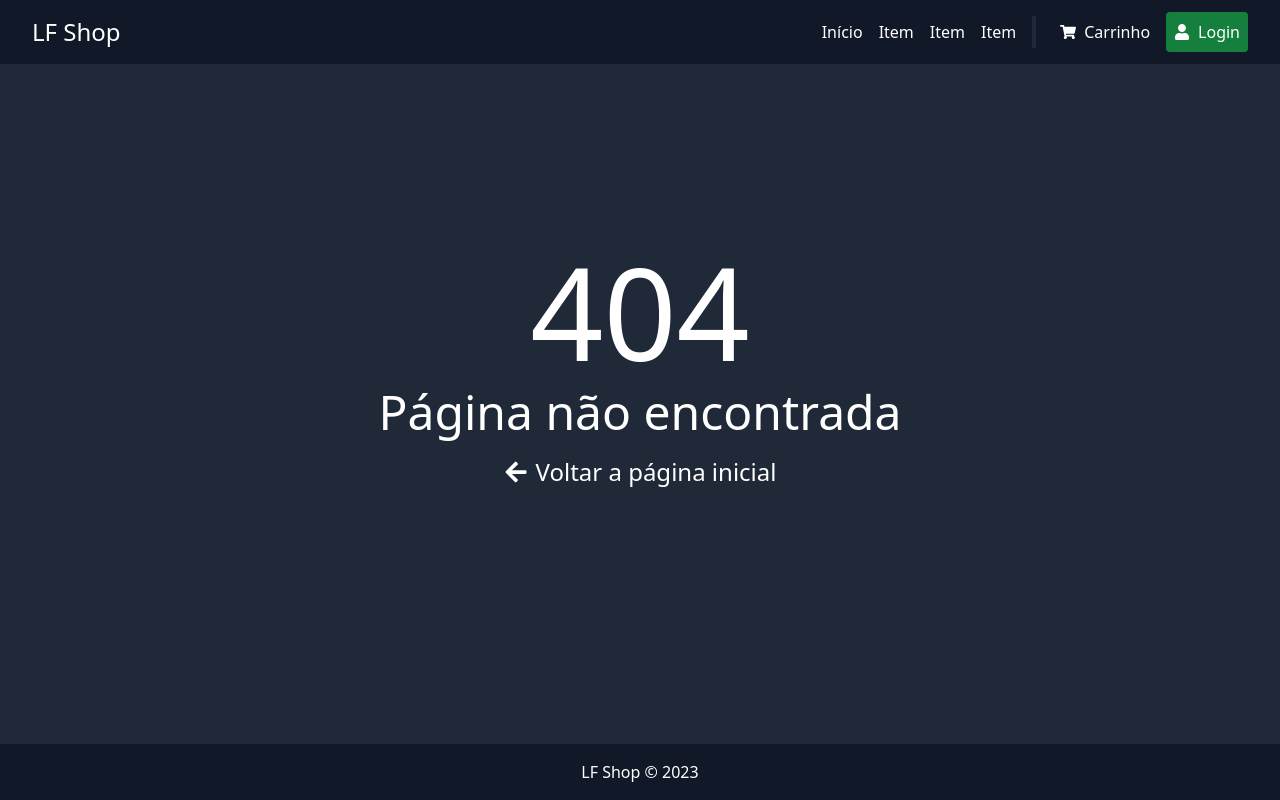
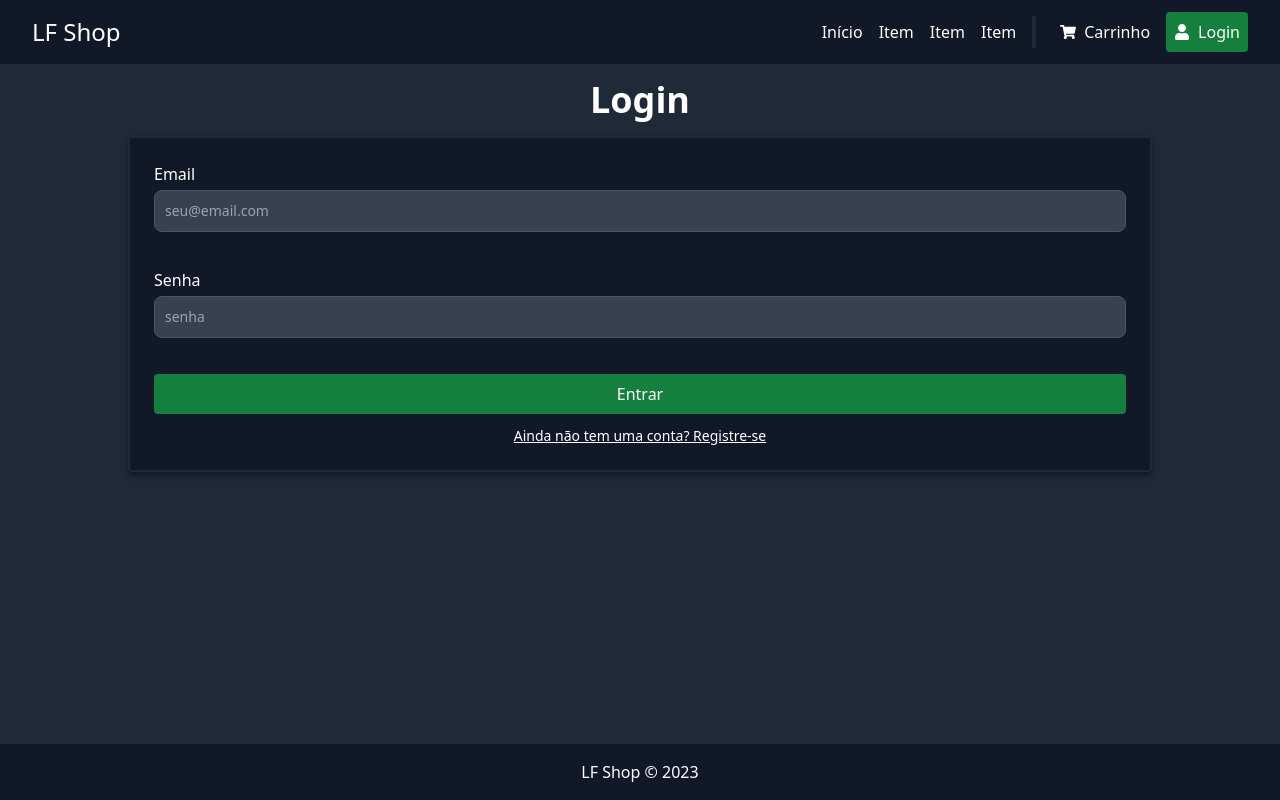
Before and after one commit to LucasTF/LF-Shop, a React (Vite) app in the folder frontend/: page /auth in a window 1280 px wide. Before the commit this address had no page. Built offline with nearby package versions, Linux system fonts and the light colour scheme.

Commit message:
Created Login page

```diff
--- a/frontend/src/components/Product/ProductCard/ProductCard.tsx
+++ b/frontend/src/components/Product/ProductCard/ProductCard.tsx
@@ -6,6 +6,7 @@ import { Product as ProductAttributes } from "../../../definitions/types";
 import Rating from "../../Ratings/Rating";
 import Card from "../../UI/Card/Card";
 import { Button } from "../../UI/Button/Button";
+import Select from "../../UI/Form/Select";
 import ProductCardStock from "./ProductCardStock";
 import ProductCardPrice from "./ProductCardPrice";
 
@@ -50,19 +51,18 @@ const ProductCard = ({ product, onAddToCart }: ProductProps) => {
           {product.countInStock > 0 && (
             <div className="my-4 flex flex-col gap-2">
               <p className="font-bold">Quantidade:</p>
-              <select
+              <Select
                 name="quantity"
                 id="quantity"
                 value={quantity}
                 onChange={(e) => setQuantity(Number(e.target.value))}
-                className="bg-gray-50 border border-gray-300 text-gray-900 text-sm rounded-lg focus:ring-blue-500 focus:border-blue-500 block w-full p-2.5 dark:bg-gray-700 dark:border-gray-600 dark:placeholder-gray-400 dark:text-white dark:focus:ring-blue-500 dark:focus:border-blue-500"
               >
                 {[...Array(product.countInStock).keys()].map((i) => (
                   <option key={i + 1} value={i + 1}>
                     {i + 1}
                   </option>
                 ))}
-              </select>
+              </Select>
             </div>
           )}
           <Button
--- /dev/null
+++ b/frontend/src/components/UI/Form/Input.tsx
@@ -0,0 +1,14 @@
+import { ComponentProps } from "react";
+import { tv } from "tailwind-variants";
+
+const input = tv({
+  slots: {
+    base: "bg-gray-700 border border-gray-600 placeholder-gray-400 text-white focus:ring-blue-500 focus:border-blue-500 text-sm rounded-lg block w-full p-2.5",
+  },
+});
+
+const Input = ({ className, ...props }: ComponentProps<"input">) => {
+  return <input className={input().base({ className })} {...props} />;
+};
+
+export default Input;
--- /dev/null
+++ b/frontend/src/components/UI/Form/Select.tsx
@@ -0,0 +1,22 @@
+import { ComponentProps } from "react";
+import { tv } from "tailwind-variants";
+
+const select = tv({
+  slots: {
+    base: "bg-gray-700 border border-gray-600 placeholder-gray-400 text-white focus:ring-blue-500 focus:border-blue-500 text-sm rounded-lg block w-full p-2.5",
+  },
+});
+
+const Select = ({
+  className,
+  children,
+  ...props
+}: ComponentProps<"select">) => {
+  return (
+    <select className={select().base({ className })} {...props}>
+      {children}
+    </select>
+  );
+};
+
+export default Select;
--- a/frontend/src/layout/Header/Navbar.tsx
+++ b/frontend/src/layout/Header/Navbar.tsx
@@ -60,7 +60,12 @@ const Navbar = () => {
               </p>
             )}
           </ButtonLink>
-          <ButtonLink text="Login" icon={<FaUser />} mode="confirm" to="/" />
+          <ButtonLink
+            text="Login"
+            icon={<FaUser />}
+            mode="confirm"
+            to="/auth"
+          />
         </div>
       </nav>
     </>
--- /dev/null
+++ b/frontend/src/pages/LoginPage.tsx
@@ -0,0 +1,65 @@
+import { useState } from "react";
+import { Link } from "react-router-dom";
+
+import Content from "../layout/Content/Content";
+import Card from "../components/UI/Card/Card";
+import { Button } from "../components/UI/Button/Button";
+import Input from "../components/UI/Form/Input";
+
+const LoginPage = () => {
+  const [email, setEmail] = useState("");
+  const [password, setPassword] = useState("");
+
+  const submitHandler = (e: React.FormEvent<HTMLFormElement>) => {
+    e.preventDefault();
+    console.log("submit");
+  };
+
+  return (
+    <Content>
+      <h1 className="my-4 text-center font-bold text-4xl">Login</h1>
+      <Card className="p-6">
+        <form
+          className="flex flex-col gap-3"
+          onSubmit={(e) => submitHandler(e)}
+          method="post"
+        >
+          <div>
+            <label htmlFor="email">Email</label>
+            <Input
+              className="my-1"
+              id="email"
+              type="email"
+              placeholder="seu@email.com"
+              value={email}
+              onChange={(e) => setEmail(e.target.value)}
+            />
+            <p className="invisible text-sm">Campo inválido</p>
+          </div>
+          <div>
+            <label htmlFor="password">Senha</label>
+            <Input
+              className="my-1"
+              id="password"
+              type="password"
+              placeholder="senha"
+              value={password}
+              onChange={(e) => setPassword(e.target.value)}
+            />
+            <p className="invisible text-sm">Campo inválido</p>
+          </div>
+          <Button
+            className="w-full justify-center"
+            text="Entrar"
+            mode="confirm"
+            type="submit"
+          />
+          <Link className="text-sm underline text-center" to="/register">
+            Ainda não tem uma conta? Registre-se
+          </Link>
+        </form>
+      </Card>
+    </Content>
+  );
+};
+export default LoginPage;
--- a/frontend/src/routes/routes.tsx
+++ b/frontend/src/routes/routes.tsx
@@ -9,11 +9,13 @@ import HomePage from "../pages/HomePage";
 import ProductPage from "../pages/ProductPage";
 import ErrorPage from "../pages/ErrorPage";
 import CartPage from "../pages/CartPage";
+import LoginPage from "../pages/LoginPage";
 
 export const router = createBrowserRouter(
   createRoutesFromElements(
     <Route path="/" element={<App />}>
       <Route index={true} path="/" element={<HomePage />} />
+      <Route path="/auth" element={<LoginPage />} />
       <Route path="/product/:id" element={<ProductPage />} />
       <Route path="/cart" element={<CartPage />} />
       <Route path="*" element={<ErrorPage />} />
```
